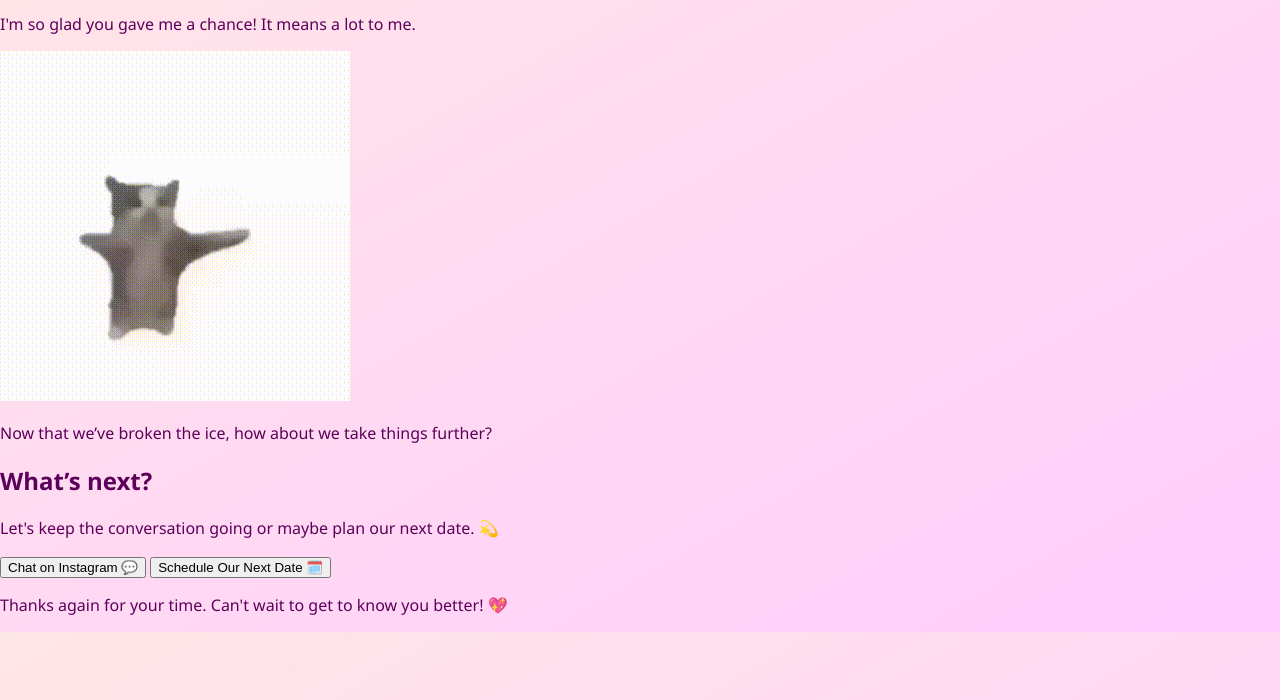
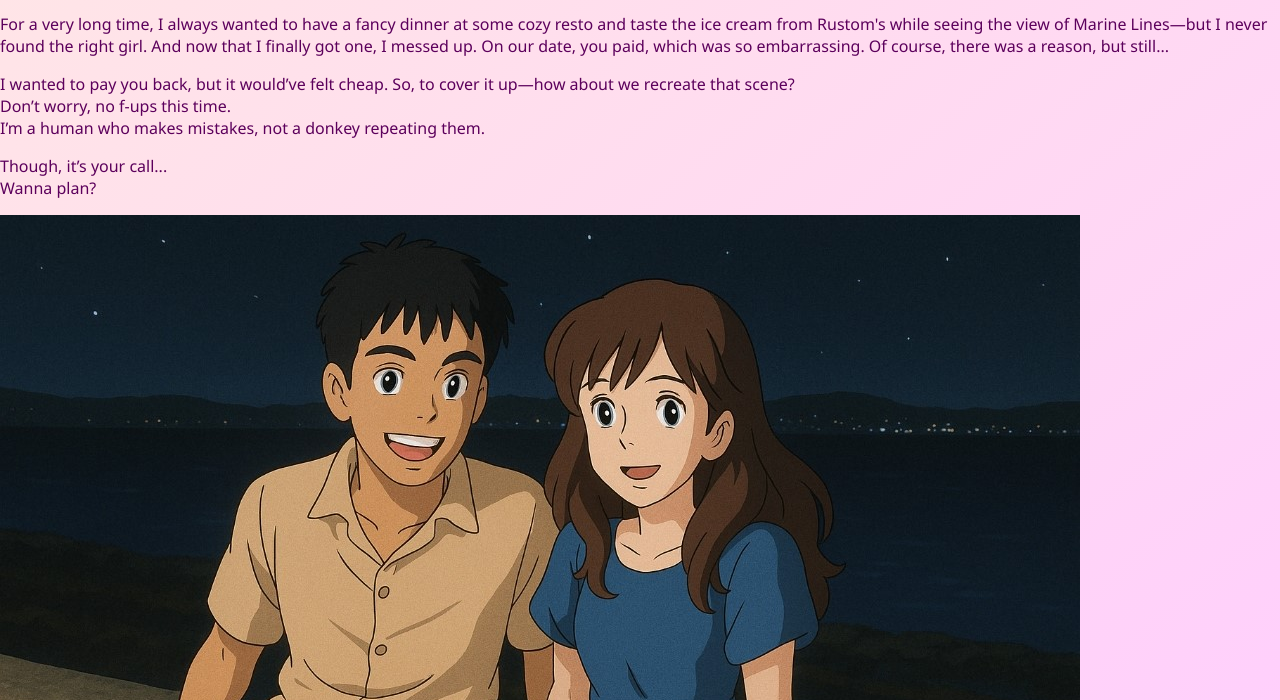
Before and after one commit to tejasbhosale-git/apology, a website: page nextpage.html in a window 1280 px wide. Shown: the part 100-800 px from the top of the page. Drawn offline with Linux system fonts and the light colour scheme.

Commit message:
Updated yes page text, added new image, removed arrow_cat.jpeg, polished layout and flow

```diff
--- a/nextpage.html
+++ b/nextpage.html
@@ -9,19 +9,27 @@
 <body>
   <div class="thankyou-container">
     <h1>Thank You, Cutie! 💖</h1>
-    <p>I'm so glad you gave me a chance! It means a lot to me. </p>
+
+    <div class="message-section">
+      <p>
+        For a very long time, I always wanted to have a fancy dinner at some cozy resto and taste the ice cream from Rustom's while seeing the view of Marine Lines—but I never found the right girl. And now that I finally got one, I messed up. On our date, you paid, which was so embarrassing. Of course, there was a reason, but still...
+      </p>
+      <p>
+        I wanted to pay you back, but it would’ve felt cheap. So, to cover it up—how about we recreate that scene?<br>
+        Don’t worry, no f-ups this time.<br>
+        I’m a human who makes mistakes, not a donkey repeating them.
+      </p>
+      <p>
+        Though, it’s your call...<br>
+        Wanna plan?
+      </p>
+    </div>
 
     <div class="image-section">
-      <!-- You can put a cute image here -->
-      <img src="thank_you_image.jpeg" alt="Thank you Image" />
+      <img src="image.jpg.jpg" alt="Planning Image" />
     </div>
 
-    <p>Now that we’ve broken the ice, how about we take things further?</p>
-
     <div class="next-steps">
-      <h2>What’s next?</h2>
-      <p>Let's keep the conversation going or maybe plan our next date. 💫</p>
-
       <!-- Button for Chatting on Instagram -->
       <button onclick="window.location.href='https://www.instagram.com/yourprofile'">
         Chat on Instagram 💬
```
Also changed, not shown: index.html (+19 -7 lines).
